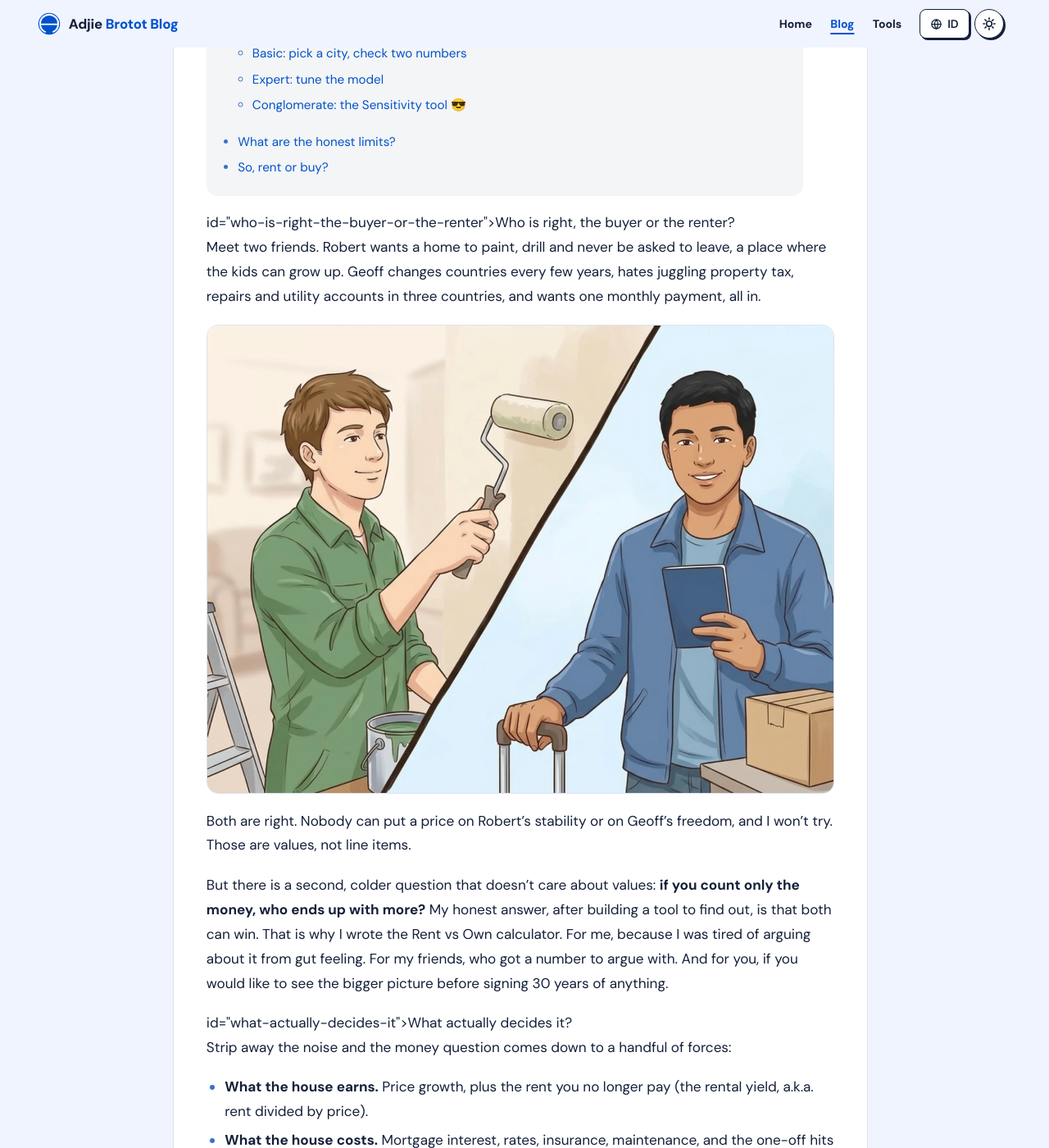
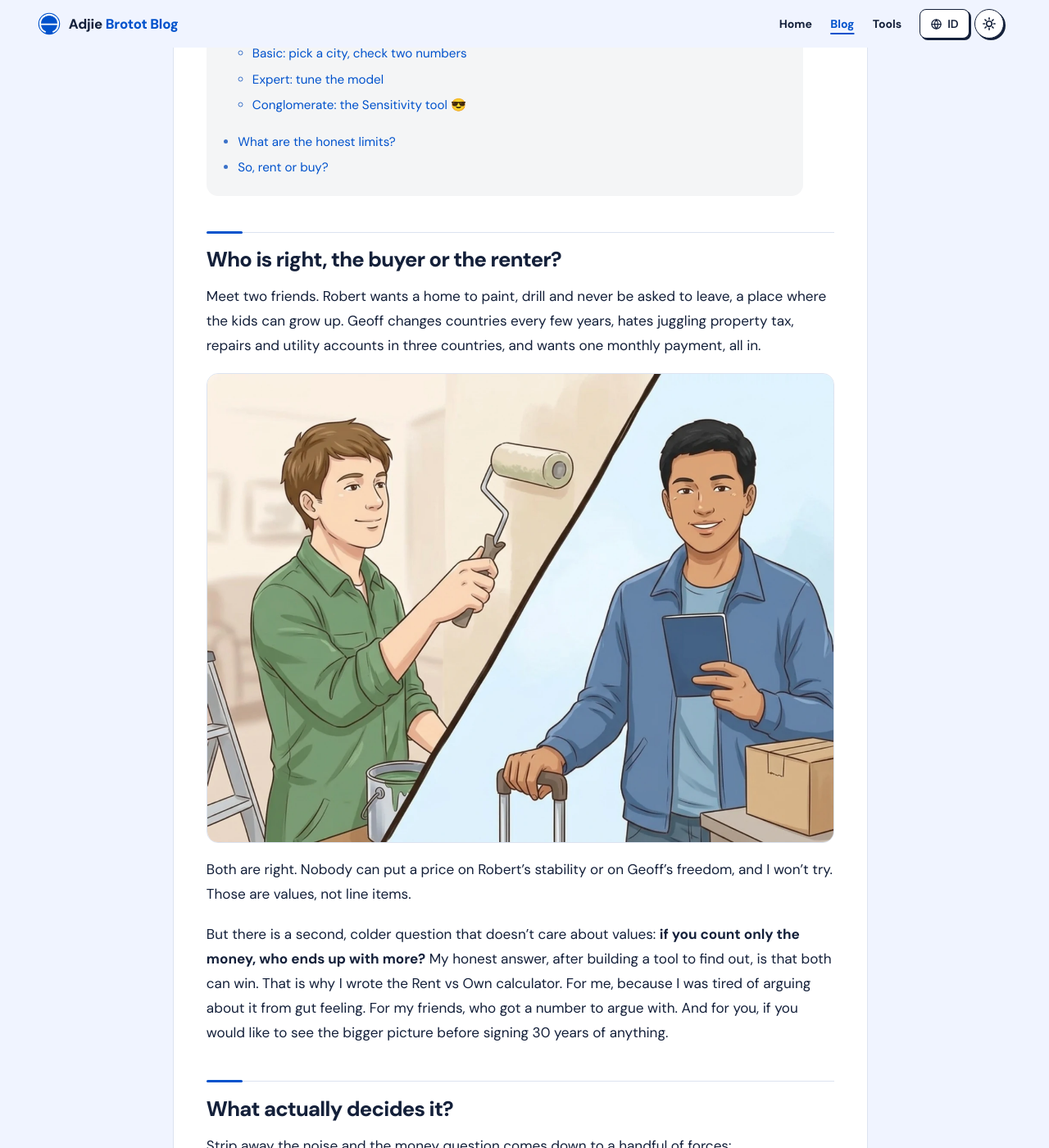
Before and after one commit to adjiebrotot/blog, a Jekyll site: the page built from en/_posts/2026-10-17-rent-vs-buy-calculator-explained.md, in a window 1280 px wide and 1400 px high, scrolled down 942 px. Shown: the whole window at 82% size. Built offline with Jekyll 4.4.1, drawn with Linux system fonts in a browser that asks for light colours; some of the changed text lies outside the part shown.

Commit message:
Fix h2 headings rendered as text in posts with in-article ads
Liquid's assign inside a for loop does not override the loop variable, so
prepending "<h2" back onto each split chunk was silently dropped and every
h2 after the first showed as 'id="...">Title' text. Use a separate variable.

Co-Authored-By: Claude Opus 5.5 <noreply@anthropic.com>
Claude-Session: https://claude.ai/code/session_01LjR4mfSDtSj9ygjCMnUmbi

```diff
--- a/_layouts/post.html
+++ b/_layouts/post.html
@@ -58,8 +58,8 @@ layout: default
   {%- assign _chunks = content | split: "<h2" -%}
   {%- capture _body -%}
   {%- for _chunk in _chunks -%}
-    {%- unless forloop.first -%}{%- assign _chunk = "<h2" | append: _chunk -%}{%- endunless -%}
-    {%- assign _subs = _chunk | split: "<h3" -%}
+    {%- if forloop.first -%}{%- assign _sec = _chunk -%}{%- else -%}{%- assign _sec = "<h2" | append: _chunk -%}{%- endif -%}
+    {%- assign _subs = _sec | split: "<h3" -%}
     {%- for _sub in _subs -%}
       {%- if forloop.first -%}
         {%- assign _html = _sub -%}
```
